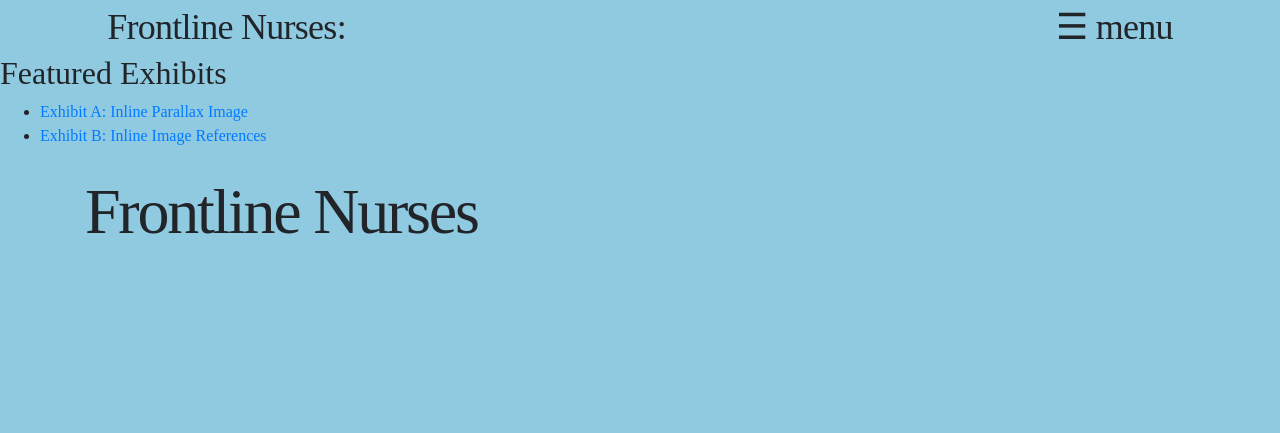
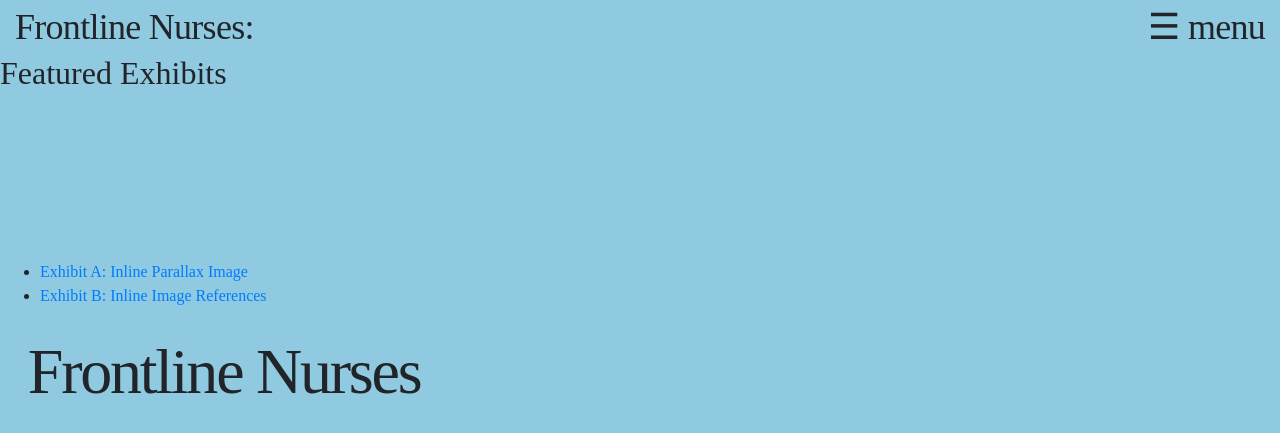
Before and after one commit to elotroalex/frontlines, a Jekyll site: the page built from pages/exhibits.md, in a window 1280 px wide. Shown: the top 433 px of the page. Built offline with Jekyll 4.4.1, drawn with Linux system fonts in a browser that asks for light colours; some web fonts are replaced.

Commit message:
font for title

```diff
--- a/_includes/header.html
+++ b/_includes/header.html
@@ -1,4 +1,4 @@
-<div class='header container'>
+<div class='header container-fluid'>
   <!-- Title -->
   <span class='header-title'>{{ site.title | newline_to_br }}:</span>
   <!-- end Title -->
--- a/_sass/_frontlines.scss
+++ b/_sass/_frontlines.scss
@@ -15,11 +15,22 @@
 
 }
 
+.container {
+  max-width: 98%
+}
+
+.banner.container {
+  padding-bottom: 1rem;
+}
+
 // General
 
-a {
-	text-decoration-thickness: 2px;
+a:hover {
+  color: gray;
+  text-decoration: none;
+  // border-bottom: 6px solid gray;
 }
+
 
 // Header
 
@@ -35,28 +46,28 @@
   letter-spacing: -0.02em;
 }
 
-.header-title {
-  padding-left: 2%;
-}
-
-.menu-button {
-  padding-right: 2%;
-}
-
 // Banners
 
 // .banner {
 //   padding: 0px 2% 20px 2%;
 // }
 
-.page-title-link, {
-  font-style: normal;
-  font-weight: normal;
+.page-title {
+  padding-bottom: 10rem;
+}
+
+a.page-title-link, {
   font-size: 185px;
-  // line-height: 155px;
+  line-height: 62%;
   /* or 62% */
   letter-spacing: -0.035em;
   color: $text-color;
+  text-decoration: none;
+  margin-left: -0.8rem;
+  // border-bottom: 6px solid black;
+  // padding-bottom: -2px;
+
+
 }
 
 
```
Also changed, not shown: _layouts/home.html (+8 -4 lines).
